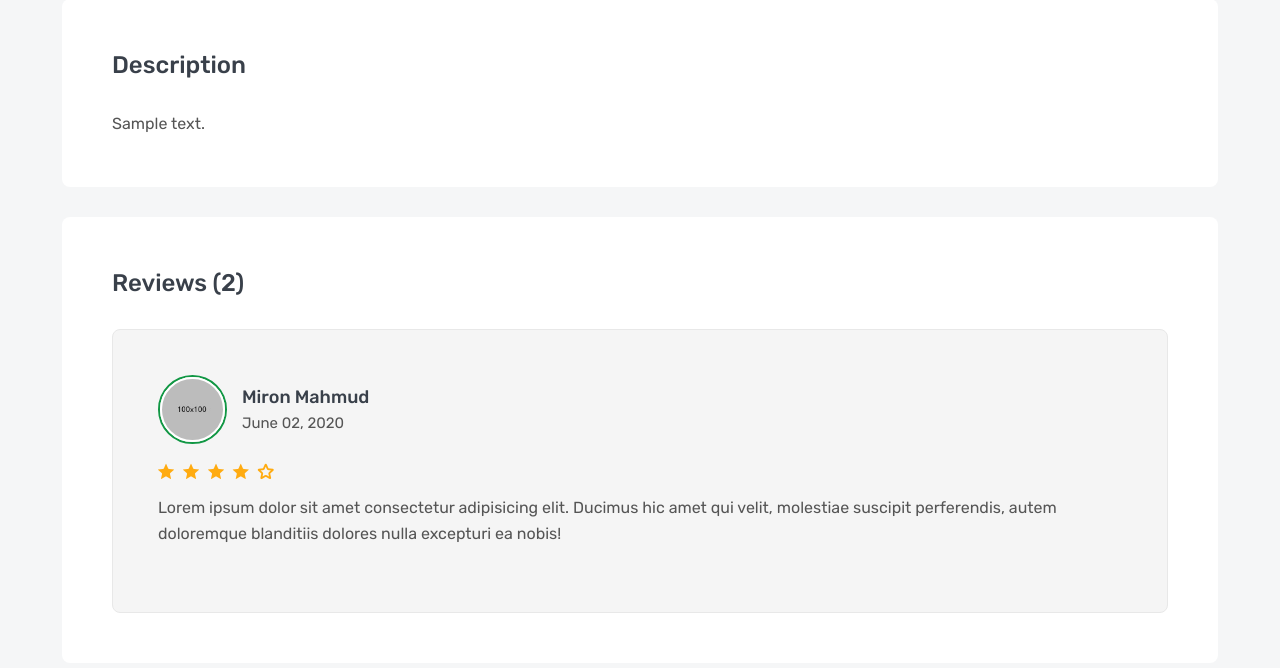
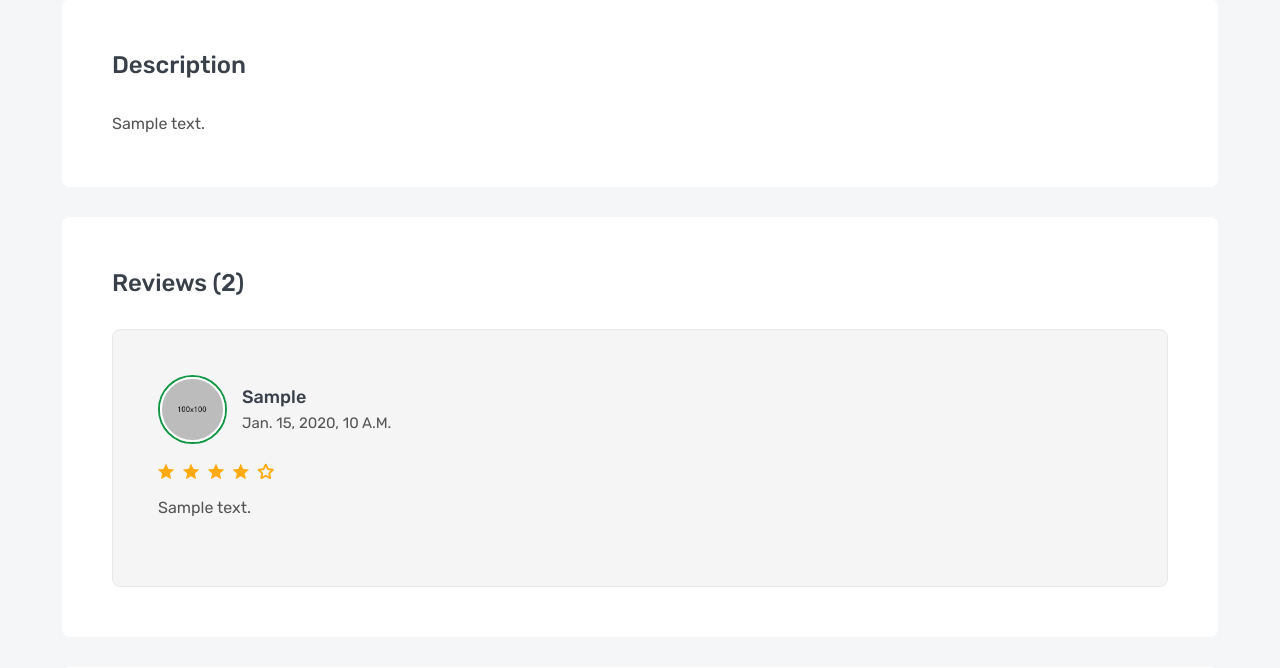
Before and after one commit to mohammdhawa/E-Commerce-Using-Django, a Django app: a page that uses products/templates/products/product_detail.html in a window 1280 px wide. Shown: the part 1369-2037 px from the top of the page. Run offline with Django 4.2, Linux system fonts and the light colour scheme; tables that the repository leaves empty hold one stand-in row (values such as "Sample post"); grey boxes marked "Sample" are stand-in pictures; some libraries are stand-ins or nearby versions.

Commit message:
show reviews in product detail page by applying the logic in the template

```diff
--- a/dummy_data.py
+++ b/dummy_data.py
@@ -90,4 +90,4 @@ def seed_review():
 # seed_brand(50)
 # seed_product(500)
 # seed_product_images()
-# seed_review()
+seed_review()
--- a/products/templates/products/product_detail.html
+++ b/products/templates/products/product_detail.html
@@ -131,14 +131,16 @@
                         <div class="product-details-frame">
                             <h3 class="frame-title">Reviews (2)</h3>
                             <ul class="review-list">
+
+                                {% for review in object.review_product.all %}
                                 <li class="review-item">
                                     <div class="review-media">
                                         <a class="review-avatar" href="#">
                                             <img src="images/avatar/01.jpg" alt="review">
                                         </a>
                                         <h5 class="review-meta">
-                                            <a href="#">miron mahmud</a>
-                                            <span>June 02, 2020</span>
+                                            <a href="#">{{ review.user }}</a>
+                                            <span>{{ review.review_date }}</span>
                                         </h5>
                                     </div>
                                     <ul class="review-rating">
@@ -148,10 +150,10 @@
                                         <li class="icofont-ui-rating"></li>
                                         <li class="icofont-ui-rate-blank"></li>
                                     </ul>
-                                    <p class="review-desc">Lorem ipsum dolor sit amet consectetur adipisicing elit. Ducimus hic amet qui velit, molestiae suscipit perferendis, autem doloremque blanditiis dolores nulla excepturi ea nobis!</p>
+                                    <p class="review-desc"> {{ review.review }}</p>
 
                                 </li>
-
+                                {% endfor %}
                             </ul>
                         </div>
                         <div class="product-details-frame">
```
